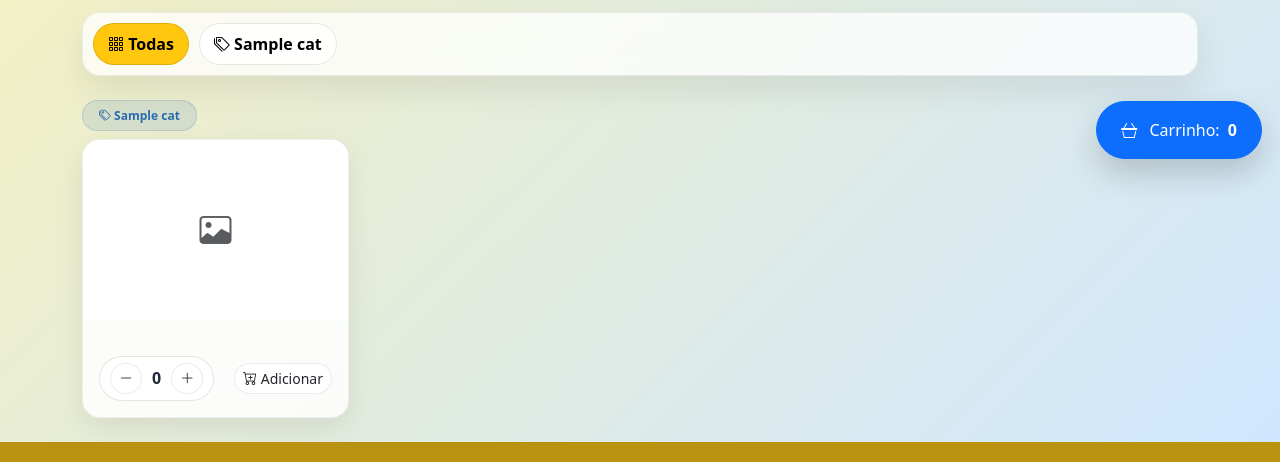
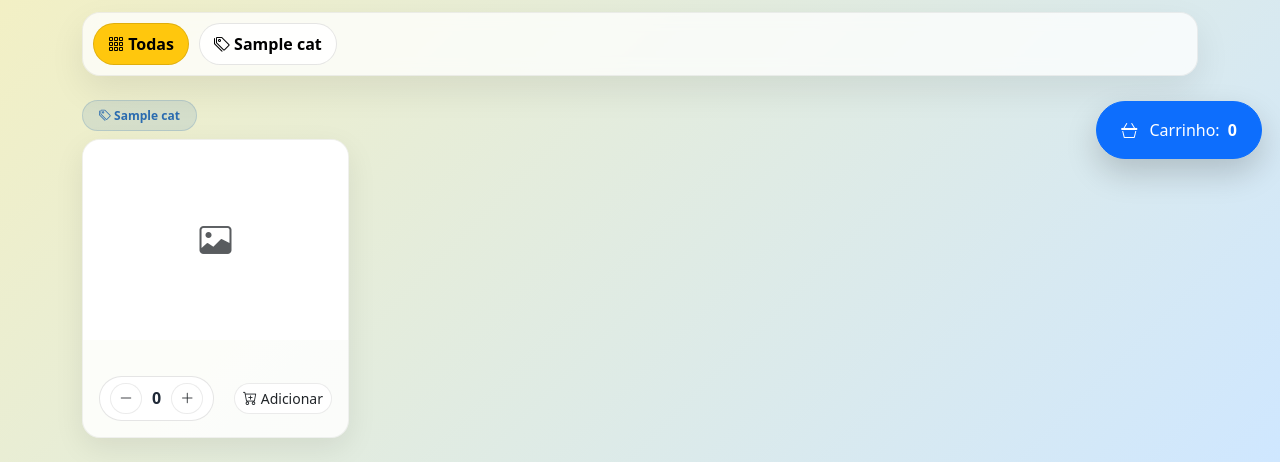
Before and after one commit to gabrieldigitalsales-del/distribuidorabebidas, a Python web app: template templates/index.html in a window 1280 px wide. Shown: the part 623-1085 px from the top of the page. Run offline with Jinja, Linux system fonts and the light colour scheme; the template is opened without the code that fills it: most values are stand-ins (such as "Sample title", 1, 10 or a date in 2020).

Commit message:
Refactor image display styles in index.html

```diff
--- a/templates/index.html
+++ b/templates/index.html
@@ -128,26 +128,14 @@
     border: 1px solid rgba(0,0,0,.05);
   }
 
-  /* ✅ PADRÃO FIXO DA CAIXA DE IMAGEM (NÃO CORTA) */
-  .nc-media{
-    width: 100%;
-    height: 180px;                /* padrão desktop */
-    background: #fff;
-    display: flex;
-    align-items: center;
-    justify-content: center;
-    overflow: hidden;
-    padding: 8px;                 /* respiro */
-  }
-
+  /* ✅ IMAGEM DO PRODUTO: SEMPRE INTEIRA (NUNCA CORTA) */
   .nc-img{
-    max-width: 100%;
-    max-height: 100%;
-    width: auto;
-    height: auto;
-    display: block;
-    object-fit: contain;          /* ✅ 100% visível (sem cortar) */
-    object-position: center;
+    width:100%;
+    height:180px;          /* padrão de caixa */
+    object-fit:contain;    /* ✅ mostra inteira */
+    object-position:center;
+    display:block;
+    background:#ffffff;
   }
 
   .qty-pill{
@@ -210,10 +198,7 @@
   .btn-nc{ white-space: nowrap; }
 
   @media (max-width: 576px){
-    .nc-media{
-      height: 140px;              /* padrão celular */
-      padding: 6px;
-    }
+    .nc-img{ height: 145px; } /* menor no celular */
     .product-section{ --bs-gutter-x: .65rem; --bs-gutter-y: .65rem; }
     .nc-card .p-3{ padding: .75rem !important; }
     .qty-pill{ gap: 8px; padding: 6px 8px; }
@@ -226,6 +211,7 @@
     .hero-top{ left: 16px; top: 14px; }
     .hero-logo{ width:82px; height:82px; }
     .cat-bar{ top: 62px; }
+    .nc-img{ height: 160px; }
   }
 </style>
 
@@ -286,13 +272,10 @@
                data-cat="{{ cat|e }}"
                data-name="{{ (p.name ~ ' ' ~ p.description ~ ' ' ~ p.category)|lower }}">
             <div class="nc-card h-100">
-
               {% if p.image_url %}
-                <div class="nc-media">
-                  <img class="nc-img" src="{{ p.image_url }}" alt="{{ p.name }}">
-                </div>
+                <img class="nc-img" src="{{ p.image_url }}" alt="{{ p.name }}">
               {% else %}
-                <div class="nc-media">
+                <div class="nc-img d-flex align-items-center justify-content-center">
                   <i class="bi bi-image text-muted" style="font-size:2rem;"></i>
                 </div>
               {% endif %}
```
